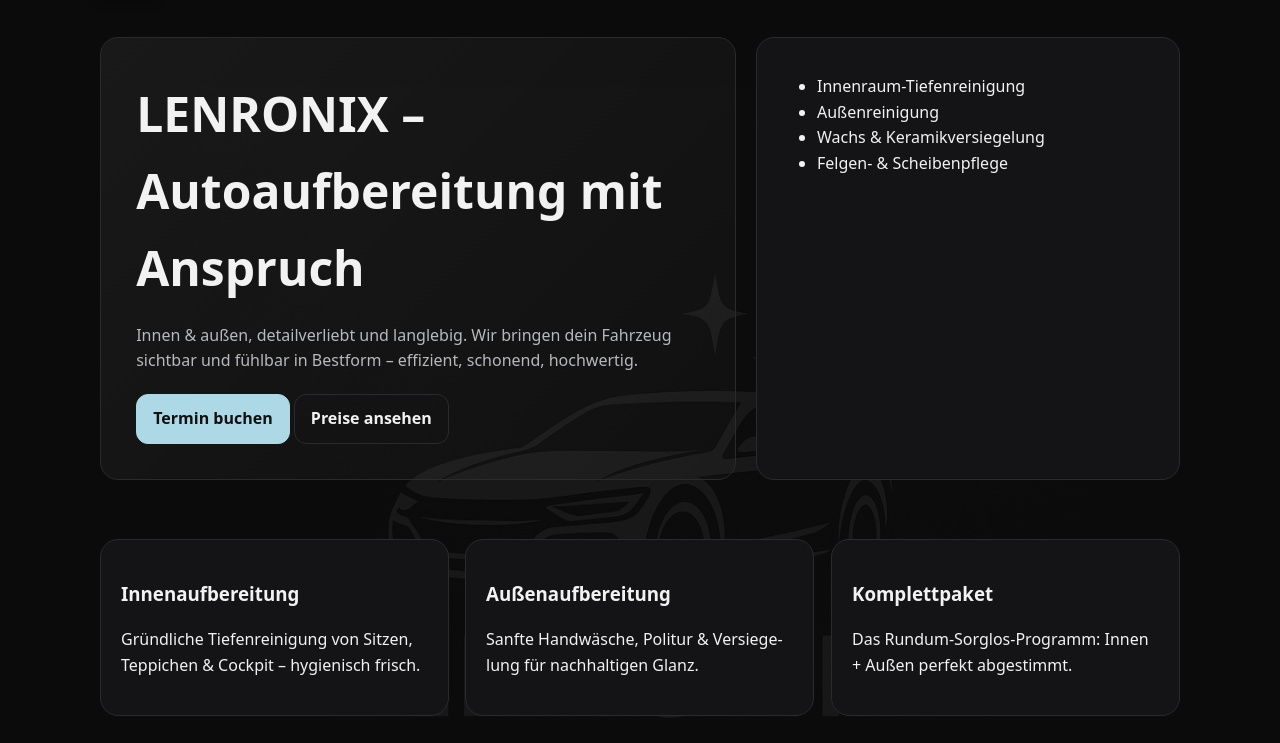
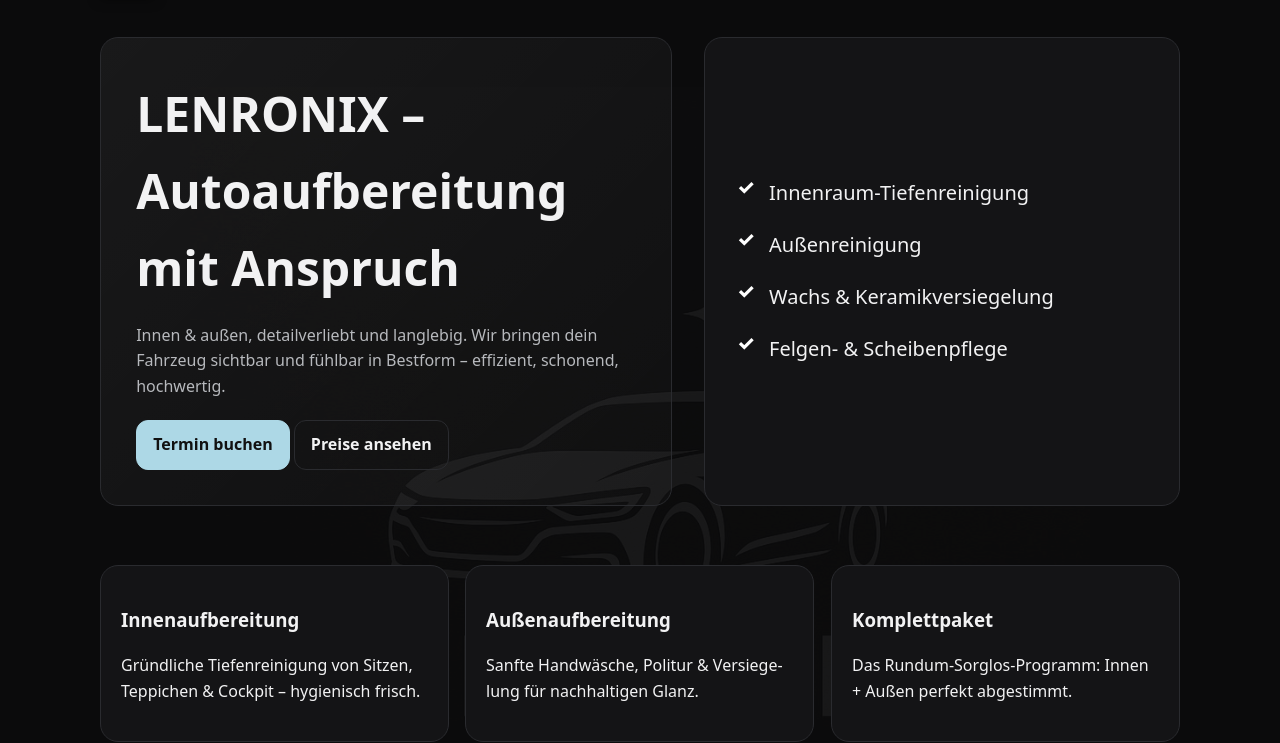
Before and after one commit to 2912niklas-hue/lenronix, a plain HTML site: page lenronix-tabs-site/index.html in a window 1280 px wide. Shown: the part 73-816 px from the top of the page. Drawn offline with Linux system fonts and the light colour scheme.

Commit message:
Update styles.css

```diff
--- a/lenronix-tabs-site/assets/styles.css
+++ b/lenronix-tabs-site/assets/styles.css
@@ -139,3 +139,44 @@ body::before{content:"";position:fixed;inset:0;background-image:url('../images/l
     border-left: 1px solid var(--border);
   }
 }
+
+
+/* Hero-Layout: zwei Spalten, mobil untereinander */
+.hero{
+  display:grid;
+  grid-template-columns: 1.2fr 1fr;
+  gap: 2rem;
+  align-items: stretch;
+}
+@media (max-width: 900px){
+  .hero{ grid-template-columns: 1fr; }
+}
+
+/* Rechte Box */
+.hero-features{
+  display:flex;
+  align-items:center;
+  padding: 1.5rem 2rem;
+}
+
+/* Checkliste */
+.checklist{
+  list-style:none;
+  margin:0;
+  padding:0;
+  display:grid;
+  gap: 1.25rem;
+  font-size: clamp(1rem, .9rem + .5vw, 1.25rem);
+}
+.checklist li{
+  position:relative;
+  padding-left: 2rem;
+}
+.checklist li::before{
+  content:"✓";
+  position:absolute;
+  left:0; top:0;
+  font-weight:800;
+  color: var(--accent); /* Gold/Accent */
+  line-height:1;
+}
```
